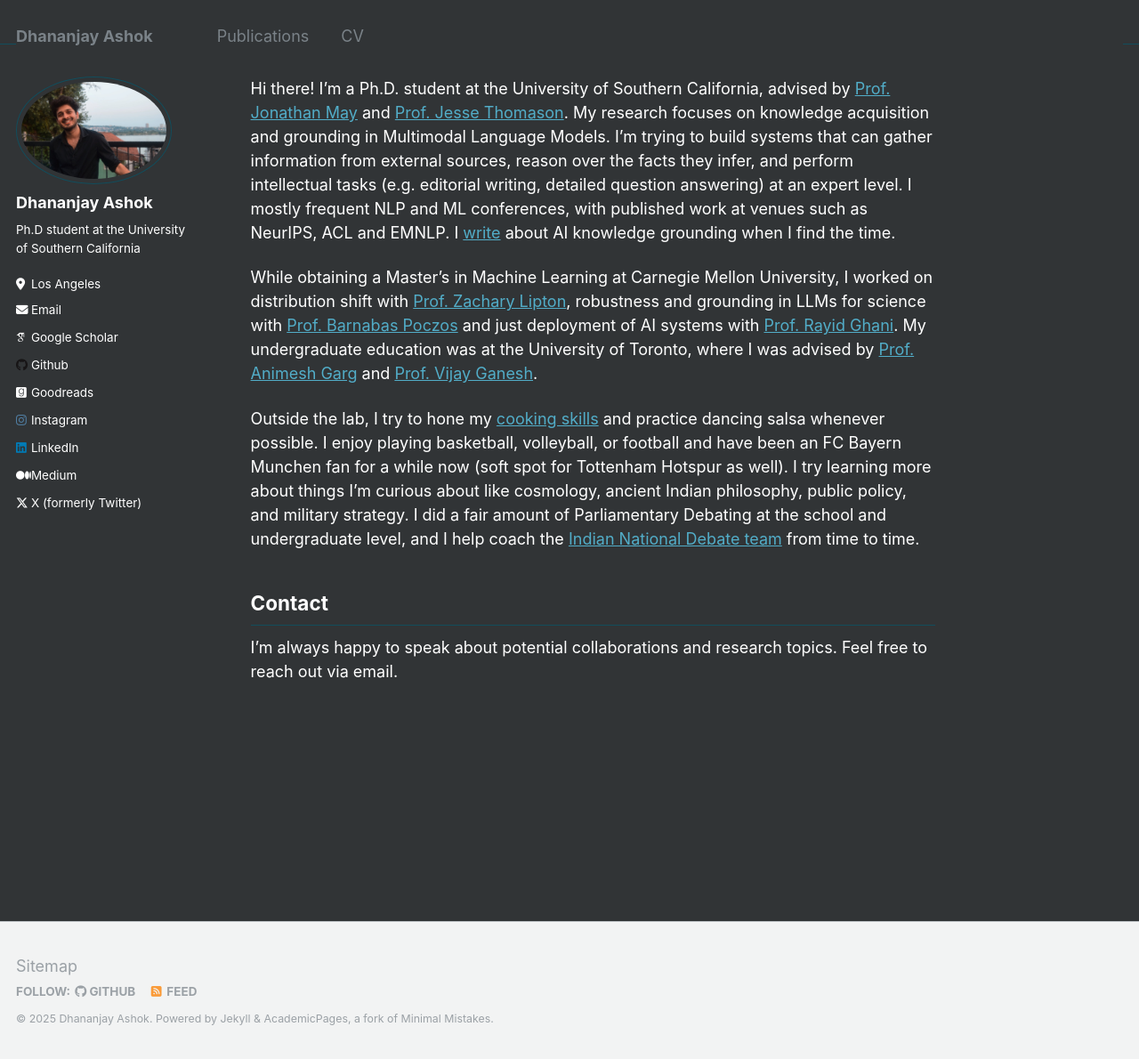
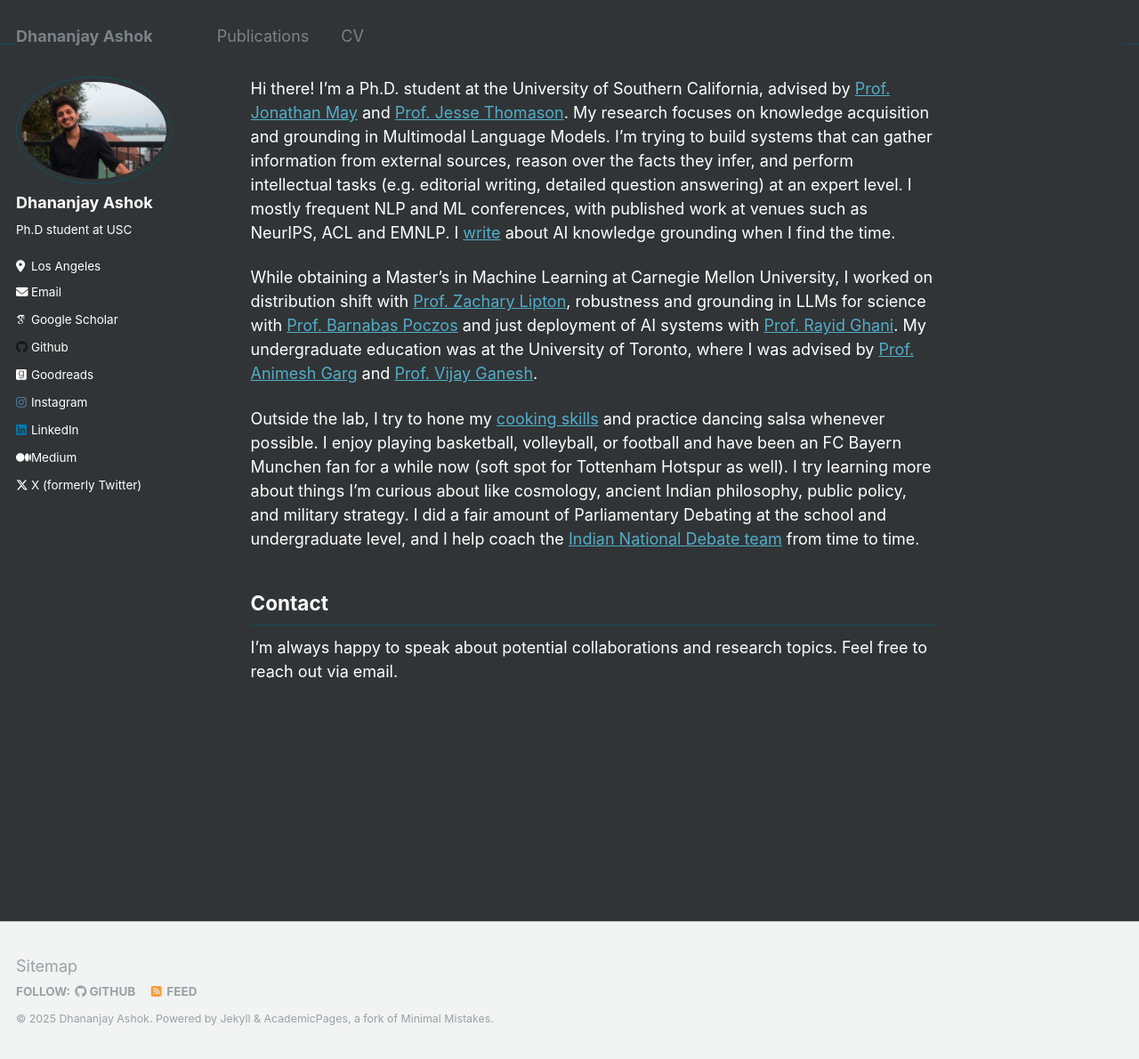
Before and after one commit to DhananjayAshok/DhananjayAshok.github.io, a Jekyll site: the page built from _pages/about.md, in a window 1280 px wide and 1190 px high. Shown: the whole window at 89% size. Built offline with Jekyll 4.4.1, drawn with Linux system fonts in a browser that asks for light colours; some web fonts are replaced.

Commit message:
Shorten bio in _config.yml

```diff
--- a/_config.yml
+++ b/_config.yml
@@ -24,7 +24,7 @@ author:
   avatar           : "profile.jpg"
   name             : "Dhananjay Ashok"
   pronouns         : # example: "she/her"
-  bio              : "Ph.D student at the University of Southern California"
+  bio              : "Ph.D student at USC"
   location         : "Los Angeles"
   employer         : # If you have
   uri              : # URL
```
